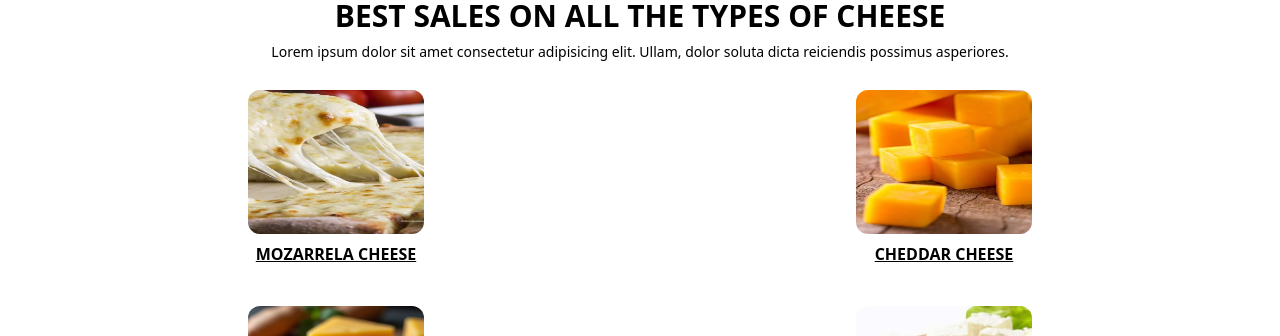
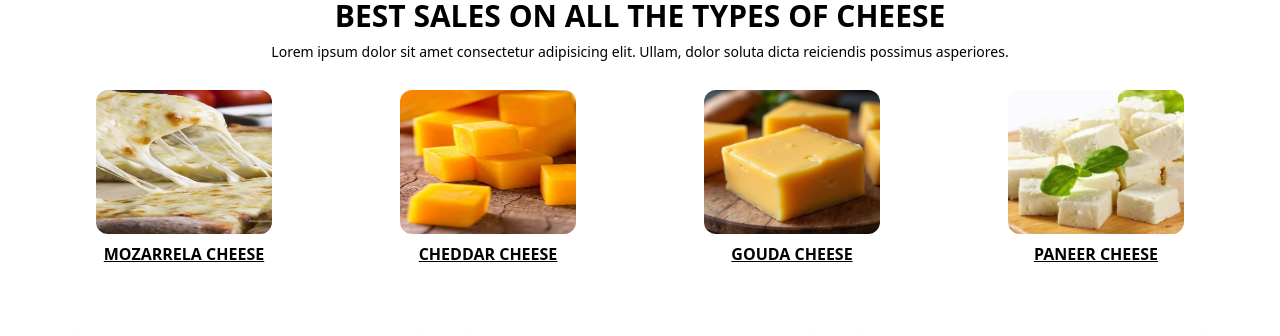
Before and after one commit to MathiasKalanda/tivan-africa, a React (Vite) app: page /products/natural-cheese in a window 1280 px wide. Shown: the part 418-754 px from the top of the page. Built offline with nearby package versions, Linux system fonts and the light colour scheme.

Commit message:
finished cheese

```diff
--- a/src/components/MoreDetails/CheeseMoree.jsx
+++ b/src/components/MoreDetails/CheeseMoree.jsx
@@ -58,7 +58,7 @@ const CheeseMoree = () => {
           soluta dicta reiciendis possimus asperiores.
         </p>
       </div>
-      <div className="grid grid-cols-2 place-items-center">
+      <div className="grid grid-cols-2 md:grid-cols-4 place-items-center">
         {" "}
         {honeyDetails.map((honey, index) => (
           <div className="" key={index}>
@@ -66,7 +66,7 @@ const CheeseMoree = () => {
               <img
                 src={honey.iamge}
                 alt=""
-                className="w-44 sm:w-32 md:w-44 h-36 rounded-xl"
+                className="w-32 sm:w-32 md:w-44 h-36 rounded-xl"
               />
               <h1 className="text-center font-bold uppercase my-2 underline">
                 {honey.name}
```
